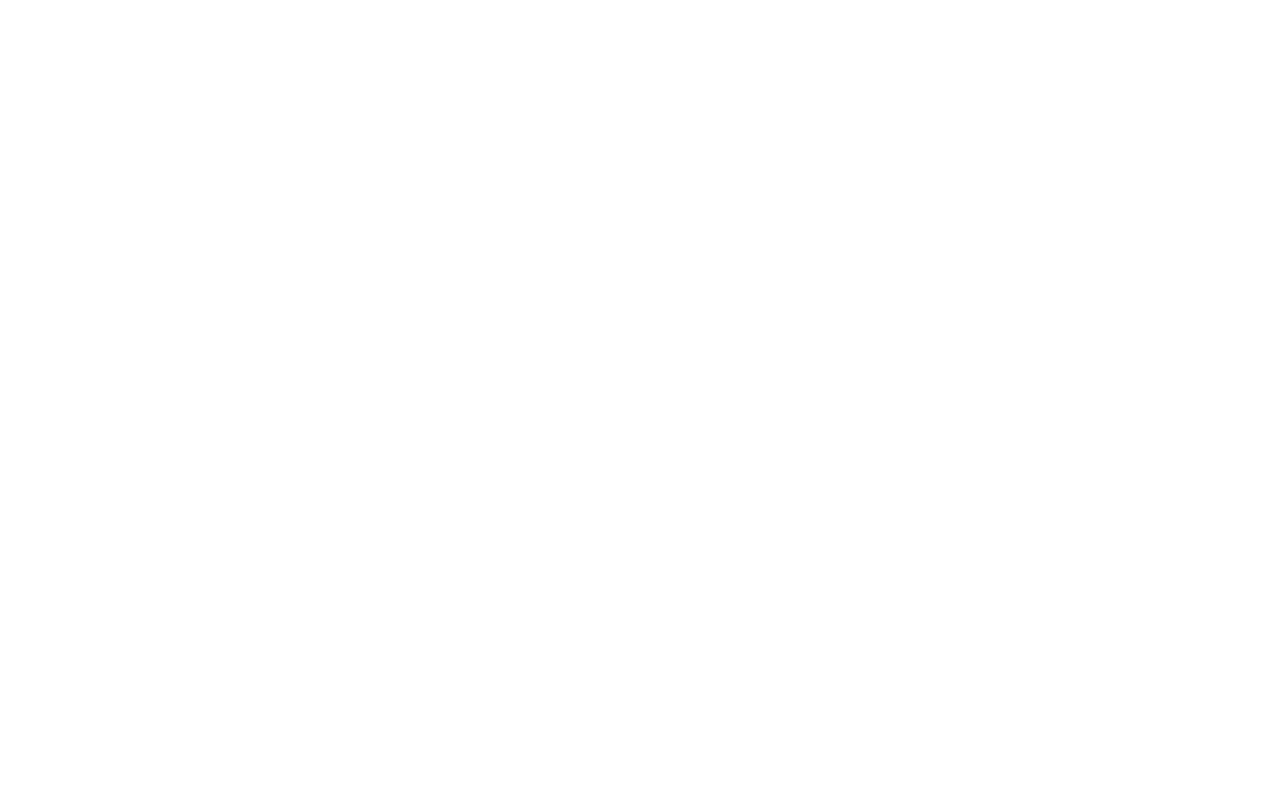
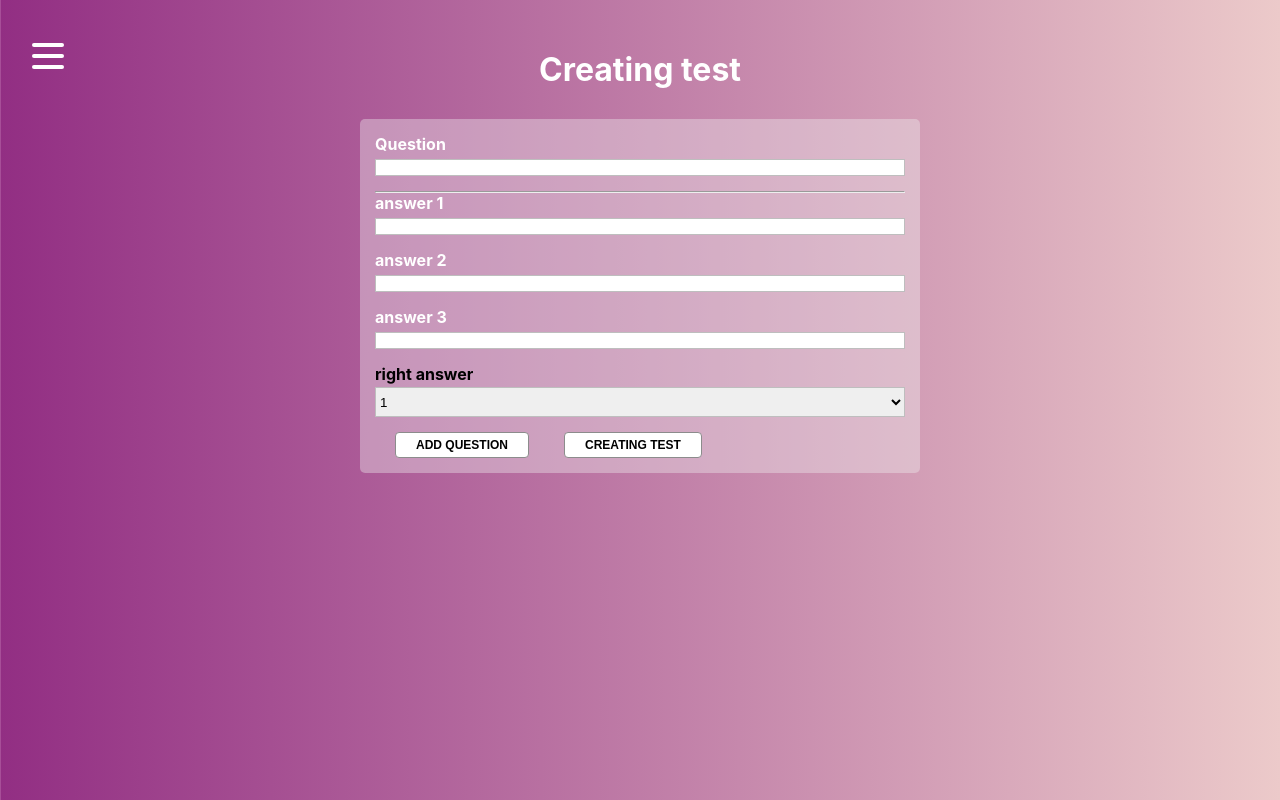
Before and after one commit to ElenaYakubovskaya/tests_EngIT, a React app: page /creating in a window 1280 px wide. Before the commit this address had no page. Built offline with nearby package versions, Linux system fonts and the light colour scheme.

Commit message:
added CreatingTest page

```diff
--- a/src/components/Navigation/Menu.jsx
+++ b/src/components/Navigation/Menu.jsx
@@ -59,9 +59,9 @@
       <Link
         style={{ textDecoration: 'none' }}
         onClick={() => setOpen(!open)}
-        to={'creator'}
+        to={'creating'}
       >
-        <p>Test creator</p>
+        <p>Creating tests</p>
       </Link>
       <Link
         style={{ textDecoration: 'none' }}
--- a/src/components/RootRouter/RootRouter.jsx
+++ b/src/components/RootRouter/RootRouter.jsx
@@ -4,7 +4,7 @@
 import Layout from '../../hoc/Layout/Layout';
 import TestList from '../../containers/TestList/TestList';
 import Auth from '../../containers/Auth/Auth';
-import TestCreator from '../../containers/TestCreator/TestCreator';
+import СreatingTests from '../../containers/СreatingTests/СreatingTests';
 import FinishedModuleTest from '../ActiveTest/AnswersList/AnswerItem/FinishedModuleTest/FinishedModuleTest';
 
 const RootRouter = () => {
@@ -20,7 +20,7 @@
 
         <Route path="/auth" element={<Auth />} />
         <Route path="/1-4" element={<ModuleTest />} />
-        <Route path="/creator" element={<TestCreator />} />
+        <Route path="/creating" element={<СreatingTests />} />
       </Route>
     </Routes>
   );
--- /dev/null
+++ b/src/components/UI/Select.jsx
@@ -0,0 +1,45 @@
+import React from 'react';
+import styled from 'styled-components';
+
+const StyleSelect = styled.div`
+  margin-bottom: 15px;
+
+  label {
+    margin: 0 0 3px 0;
+    padding: 0;
+    font-weight: bold;
+    display: block;
+  }
+
+  select {
+    display: block;
+    box-sizing: border-box;
+    border: 1px solid #bebebe;
+    margin: 0 0 5px;
+    height: 30px;
+    width: 100%;
+    outline: none;
+    transition: all 300ms ease-in-out;
+  }
+`;
+
+const Select = (props) => {
+  const htmlFor = `${props.label}-${Math.random()}`;
+
+  return (
+    <StyleSelect>
+      <label htmlFor={htmlFor}>{props.label}</label>
+      <select id={htmlFor} value={props.value} onChange={props.onChange}>
+        {props.options.map((option, index) => {
+          return (
+            <option value={option.value} key={option.value + index}>
+              {option.text}
+            </option>
+          );
+        })}
+      </select>
+    </StyleSelect>
+  );
+};
+
+export default Select;
--- a/src/containers/TestCreator/TestCreator.jsx
+++ /dev/null
@@ -1,12 +0,0 @@
-import React, { Component } from 'react';
-import styled from 'styled-components';
-
-const StyleTestCreator = styled.div`
-  margin-left: 500px;
-`;
-
-export default class TestCreator extends Component {
-  render() {
-    return <StyleTestCreator>Test Creator</StyleTestCreator>;
-  }
-}
--- a/src/containers/TestList/TestList.jsx
+++ b/src/containers/TestList/TestList.jsx
@@ -69,9 +69,7 @@
       .get(
         'https://tests-english4it-default-rtdb.europe-west1.firebasedatabase.app/w.json'
       )
-      .then((response) => {
-        console.log(response);
-      });
+      .then((response) => {});
   }
 
   render() {
--- /dev/null
+++ b/src/containers/СreatingTests/СreatingTests.jsx
@@ -0,0 +1,137 @@
+import React, { Component } from 'react';
+import styled from 'styled-components';
+import Input from '../../components/UI/Input';
+import Button from '../../components/UI/Button';
+import Select from '../../components/UI/Select';
+
+import { createControl } from '../../form/MainForm';
+
+const StyleСreatingTests = styled.div`
+  display: flex;
+  justify-content: center;
+  padding-top: 50px;
+  flex-grow: 1;
+  width: 100%;
+
+  .div {
+    width: 100%;
+    max-width: 600px;
+    padding: 0 20px;
+  }
+  h1 {
+    text-align: center;
+    margin-bottom: 30px;
+    color: white;
+  }
+
+  form {
+    background: #eeeeee61;
+    border-radius: 5px;
+    padding: 15px;
+    box-shadow: 2px 2px 2px rgba(0 0 0 0.5);
+  }
+`;
+
+function createOptionControl(number) {
+  return createControl(
+    {
+      label: `answer ${number} `,
+      errorMesage: 'This value cannot be empty',
+      id: number,
+    },
+    { required: true }
+  );
+}
+
+function createFormControls() {
+  return {
+    question: createControl(
+      {
+        label: 'Question',
+        errorMesage: 'Question cannot be empty',
+      },
+      { required: true }
+    ),
+    option1: createOptionControl(1),
+    option2: createOptionControl(2),
+    option3: createOptionControl(3),
+  };
+}
+
+export default class СreatingTests extends Component {
+  state = {
+    test: [],
+    rightAnswerId: 1,
+    formControls: createFormControls(),
+  };
+
+  submitHandler = (event) => {
+    event.preventDefault();
+  };
+
+  addQuestionHandler = () => {};
+
+  createTestHandler = () => {};
+
+  changeHandler = (value, controlName) => {};
+
+  renderControls() {
+    return Object.keys(this.state.formControls).map((controlName, index) => {
+      const control = this.state.formControls[controlName];
+      return (
+        <div key={controlName + index}>
+          <Input
+            label={control.label}
+            value={control.value}
+            valid={control.valid}
+            shouldValidate={!!control.validation}
+            touched={control.touched}
+            errorMessage={control.errorMessage}
+            onChange={(event) =>
+              this.changeHandler(event.target.value, controlName)
+            }
+          />
+          {index === 0 ? <hr /> : null}
+        </div>
+      );
+    });
+  }
+
+  selectChangeHandler = (event) => {
+    this.setState({
+      rightAnswerId: +event.target.value,
+    });
+  };
+
+  render() {
+    const select = (
+      <Select
+        label="right answer"
+        value={this.state.rightAnswerId}
+        onChange={this.selectChangeHandler}
+        options={[
+          { text: 1, value: 1 },
+          { text: 2, value: 2 },
+          { text: 3, value: 3 },
+        ]}
+      />
+    );
+    return (
+      <StyleСreatingTests>
+        <div className="div">
+          <h1>Сreating test</h1>
+          <form onSubmit={this.submitHandler}>
+            {this.renderControls()}
+            {select}
+            <Button type="primary" onClick={this.addQuestionHandler}>
+              add question
+            </Button>
+            <Button type="success" onClick={this.createTestHandler}>
+              creating test
+            </Button>
+          </form>
+        </div>
+      </StyleСreatingTests>
+    );
+  }
+}
--- /dev/null
+++ b/src/form/MainForm.jsx
@@ -0,0 +1,9 @@
+export function createControl(config, validation) {
+  return {
+    ...config,
+    validation,
+    valid: !validation,
+    touched: false,
+    value: '',
+  };
+}
```
